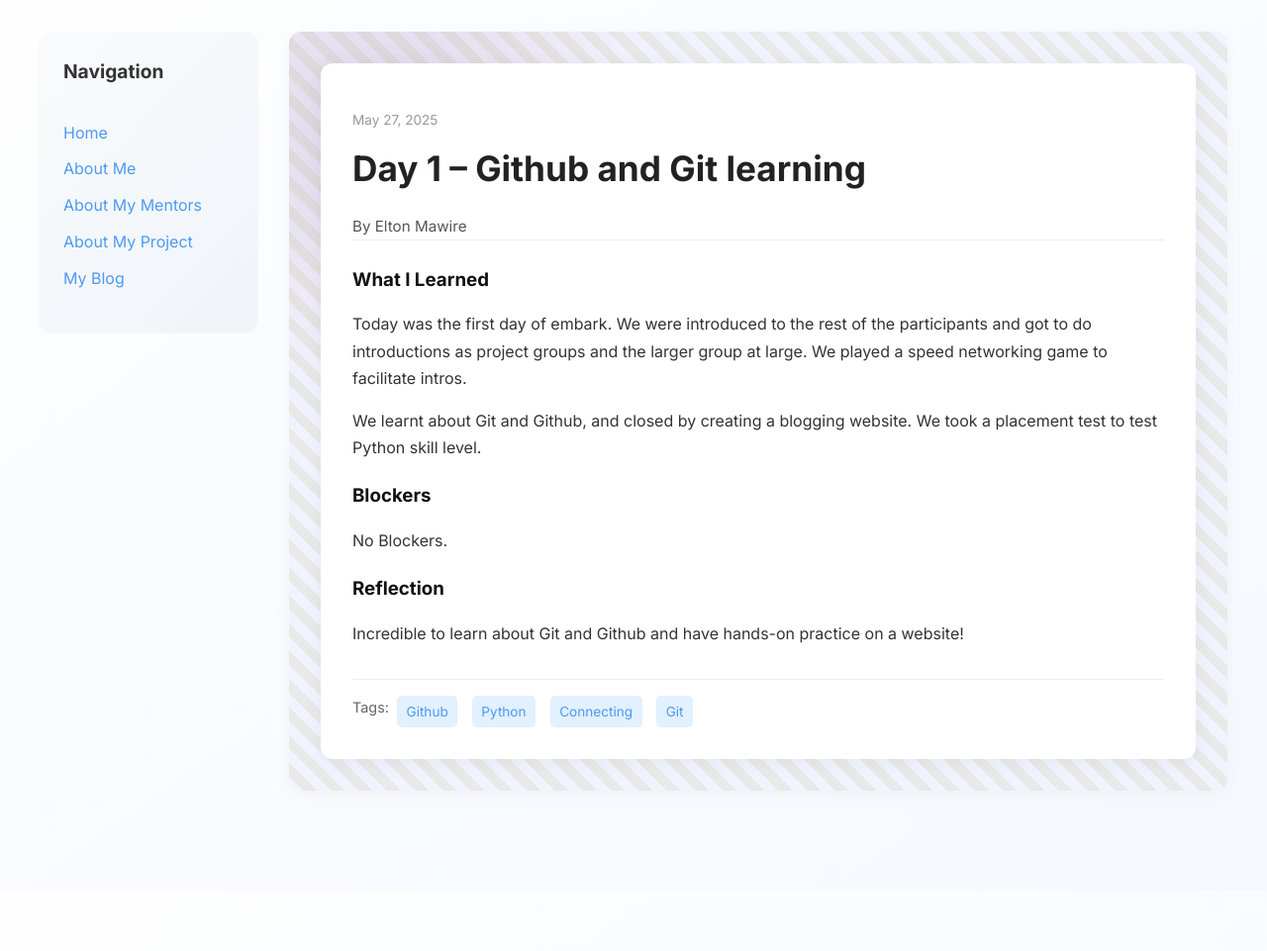
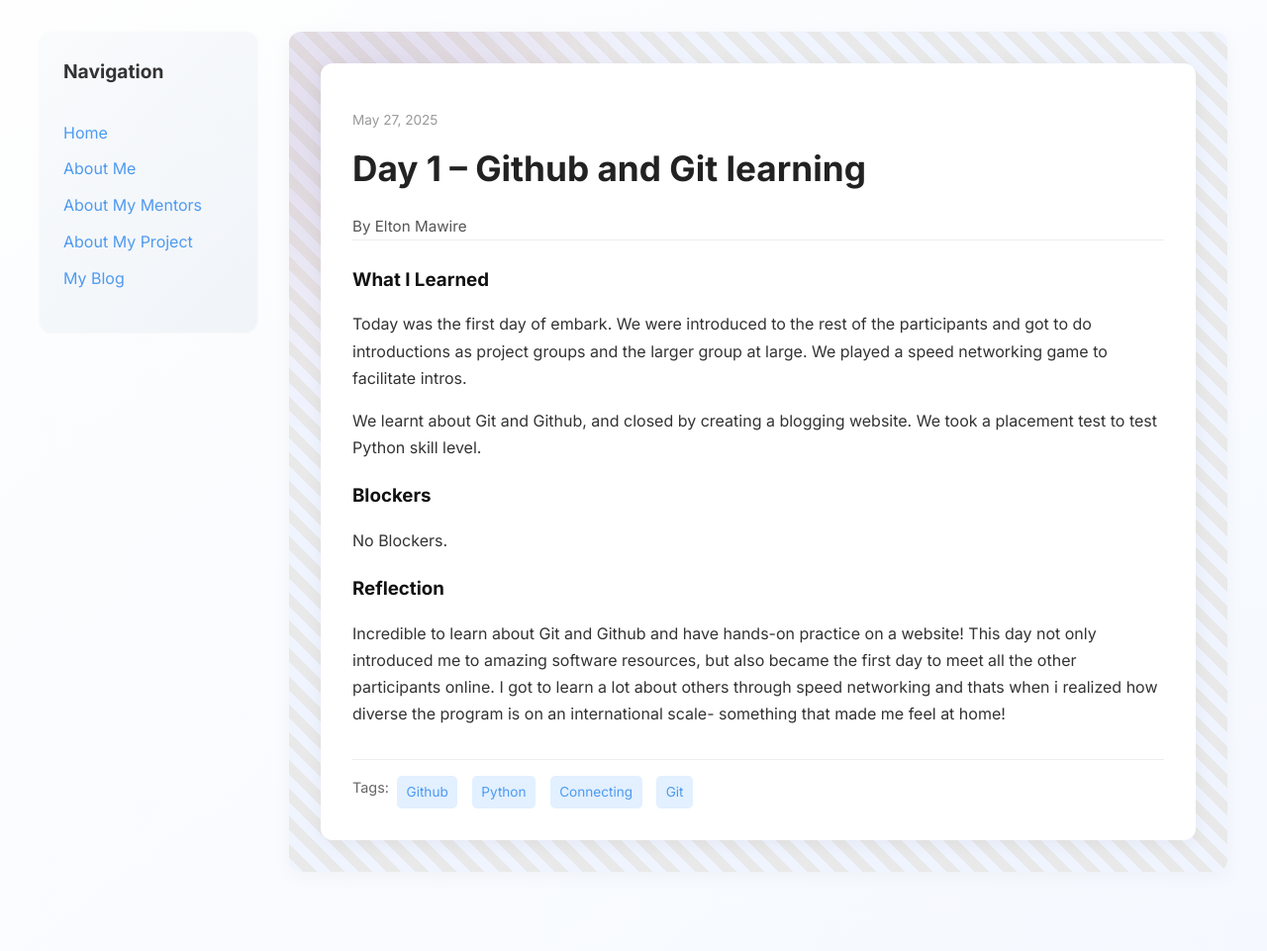
Before and after one commit to Nginga/Nginga.github.io, a Jekyll site: the page built from _posts/2025-05-27-day-1.md, in a window 1280 px wide. Shown: the whole page at 99% size. Built offline with Jekyll 4.4.1, drawn with Linux system fonts in a browser that asks for light colours; before the commit the page ends 900 px from its top, so only the background shows below that.

Commit message:
Update 2025-05-27-day-1.md

```diff
--- a/_posts/2025-05-27-day-1.md
+++ b/_posts/2025-05-27-day-1.md
@@ -15,5 +15,5 @@
   No Blockers.
 
 reflection: |
-  Incredible to learn about Git and Github and have hands-on practice on a website!
+  Incredible to learn about Git and Github and have hands-on practice on a website! This day not only introduced me to amazing software resources, but also became the first day to meet all the other participants online. I got to learn a lot about others through speed networking and thats when i realized how diverse the program is on an international scale- something that made me feel at home!
 ---
```
